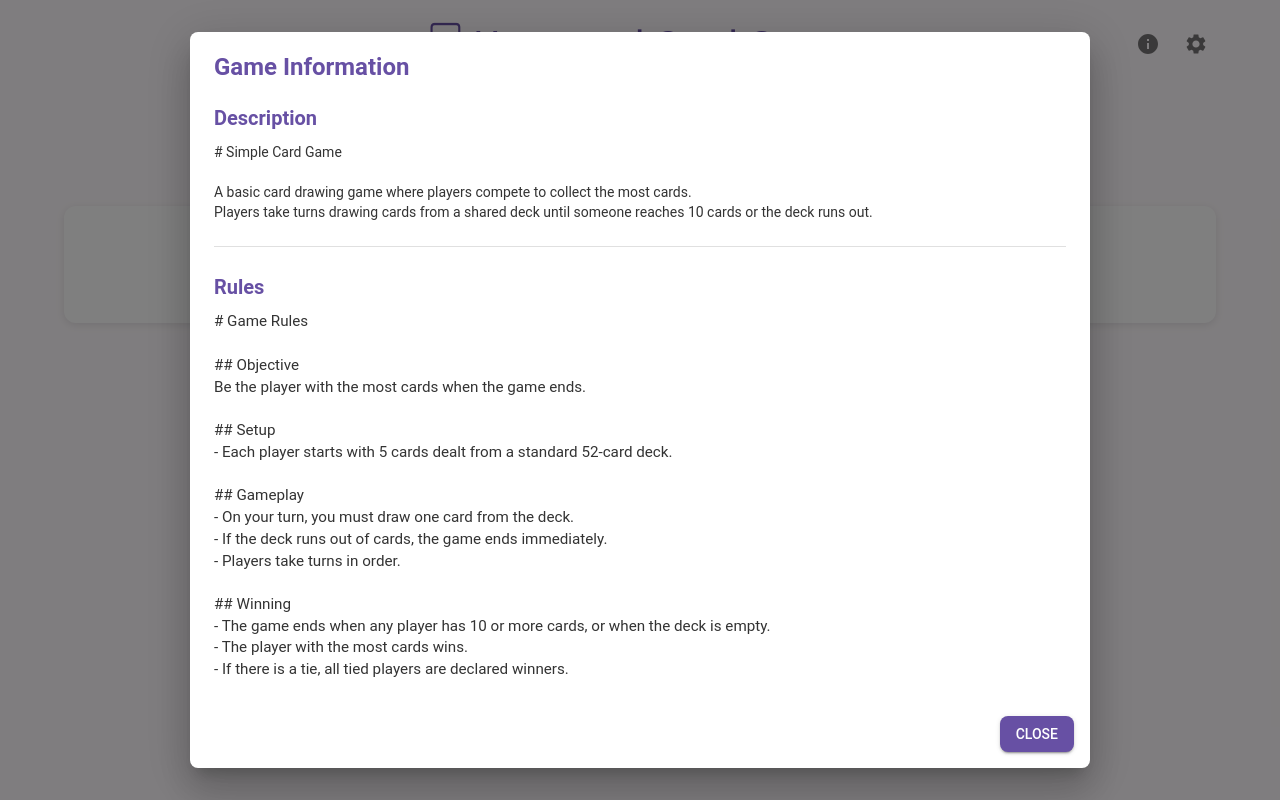
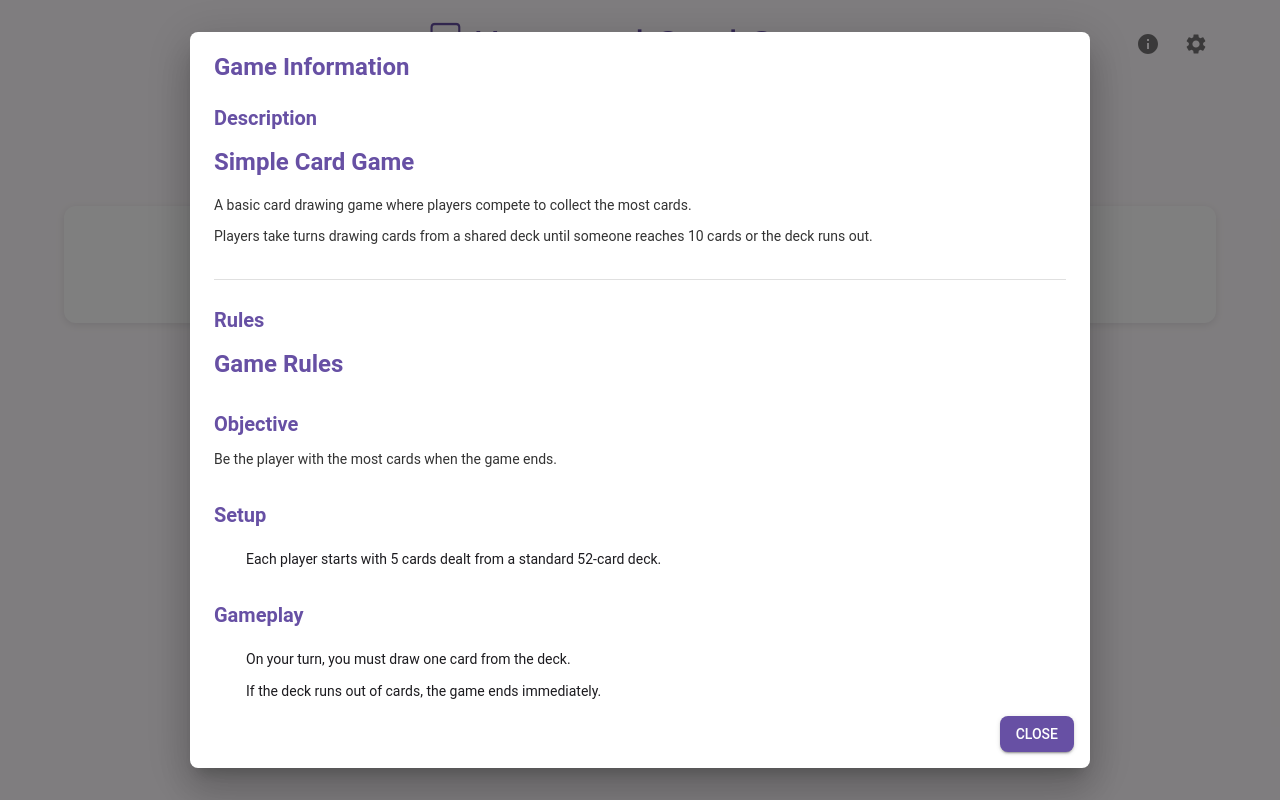
Before and after one commit to codegard1/unnamed-card-game, a React (Vite) app: page / in a window 1280 px wide. Both pictures are taken after a click on the button 1148 px from the left and 44 px from the top of the page. Built offline with nearby package versions, Linux system fonts and the light colour scheme.

Commit message:
Add MarkdownRenderer component for rendering markdown content in GameInfoDialog

```diff
--- a/src/components/GameInfoDialog.tsx
+++ b/src/components/GameInfoDialog.tsx
@@ -11,6 +11,7 @@ import {
   Divider,
 } from '@mui/material';
 import { Game } from '../game';
+import MarkdownRenderer from '../tools/MarkdownRenderer';
 
 interface GameInfoDialogProps {
   open: boolean;
@@ -46,9 +47,7 @@ const GameInfoDialog: React.FC<GameInfoDialogProps> = ({ open, onClose, game })
               <Typography variant="h6" sx={{ fontWeight: 600, mb: 1, color: 'primary.main' }}>
                 Description
               </Typography>
-              <Typography variant="body2" sx={{ whiteSpace: 'pre-wrap', color: '#333' }}>
-                {metadata.description}
-              </Typography>
+              <MarkdownRenderer content={metadata.description} />
             </Box>
 
             <Divider />
@@ -58,13 +57,7 @@ const GameInfoDialog: React.FC<GameInfoDialogProps> = ({ open, onClose, game })
               <Typography variant="h6" sx={{ fontWeight: 600, mb: 1, color: 'primary.main' }}>
                 Rules
               </Typography>
-              <Typography
-                variant="body2"
-                component="div"
-                sx={{ whiteSpace: 'pre-wrap', color: '#333', fontSize: '0.95rem' }}
-              >
-                {metadata.rules}
-              </Typography>
+              <MarkdownRenderer content={metadata.rules} />
             </Box>
 
             <Divider />
--- /dev/null
+++ b/src/tools/MarkdownRenderer.tsx
@@ -0,0 +1,187 @@
+import React from 'react';
+import { Box, Typography, Link, List, ListItem, ListItemText } from '@mui/material';
+
+interface MarkdownRendererProps {
+  content: string;
+}
+
+/**
+ * MarkdownRenderer - A lightweight markdown renderer for React/MUI
+ *
+ * Supports:
+ * - Headings: # Heading 1, ## Heading 2, ### Heading 3
+ * - Bold: **text** or __text__
+ * - Italic: *text* or _text_
+ * - Links: [text](url)
+ * - Unordered lists: - item, * item, + item
+ * - Ordered lists: 1. item, 2. item, etc.
+ * - Line breaks (empty lines create spacing)
+ *
+ * @component
+ * @param content - The markdown string to render
+ */
+const MarkdownRenderer: React.FC<MarkdownRendererProps> = ({ content }) => {
+  const parseMarkdown = (text: string): React.ReactNode[] => {
+    const lines = text.split('\n');
+    const elements: React.ReactNode[] = [];
+    let i = 0;
+
+    while (i < lines.length) {
+      const line = lines[i];
+
+      // Skip empty lines and use them for spacing
+      if (line.trim() === '') {
+        if (i > 0 && i < lines.length - 1) {
+          elements.push(<Box key={`spacer-${i}`} sx={{ height: '0.5rem' }} />);
+        }
+        i++;
+        continue;
+      }
+
+      // Headings
+      const headingMatch = line.match(/^(#{1,3})\s+(.+)$/);
+      if (headingMatch) {
+        const level = headingMatch[1].length;
+        const text = headingMatch[2];
+        const variant = level === 1 ? 'h5' : level === 2 ? 'h6' : 'subtitle1';
+        elements.push(
+          <Typography
+            key={`heading-${i}`}
+            variant={variant}
+            sx={{ fontWeight: 600, color: 'primary.main', mt: 1.5, mb: 1 }}
+          >
+            {renderInlineMarkdown(text)}
+          </Typography>
+        );
+        i++;
+        continue;
+      }
+
+      // Unordered lists
+      const unorderedListMatch = line.match(/^[\s]*[-*+]\s+(.+)$/);
+      if (unorderedListMatch) {
+        const listItems: string[] = [];
+        while (i < lines.length && lines[i].match(/^[\s]*[-*+]\s+(.+)$/)) {
+          const match = lines[i].match(/^[\s]*[-*+]\s+(.+)$/);
+          if (match) {
+            listItems.push(match[1]);
+          }
+          i++;
+        }
+        elements.push(
+          <List
+            key={`list-${i}`}
+            sx={{ pl: 2, py: 0.5, '& .MuiListItem-root': { py: 0.25 } }}
+          >
+            {listItems.map((item, idx) => (
+              <ListItem key={`item-${idx}`} sx={{ display: 'list-item' }}>
+                <ListItemText
+                  primary={renderInlineMarkdown(item)}
+                  primaryTypographyProps={{ variant: 'body2' }}
+                />
+              </ListItem>
+            ))}
+          </List>
+        );
+        continue;
+      }
+
+      // Ordered lists
+      const orderedListMatch = line.match(/^[\s]*\d+\.\s+(.+)$/);
+      if (orderedListMatch) {
+        const listItems: string[] = [];
+        while (i < lines.length && lines[i].match(/^[\s]*\d+\.\s+(.+)$/)) {
+          const match = lines[i].match(/^[\s]*\d+\.\s+(.+)$/);
+          if (match) {
+            listItems.push(match[1]);
+          }
+          i++;
+        }
+        elements.push(
+          <List
+            key={`list-ordered-${i}`}
+            sx={{ pl: 2, py: 0.5, '& .MuiListItem-root': { py: 0.25 } }}
+          >
+            {listItems.map((item, idx) => (
+              <ListItem key={`ordered-item-${idx}`} sx={{ display: 'list-item', listStyleType: 'decimal' }}>
+                <ListItemText
+                  primary={renderInlineMarkdown(item)}
+                  primaryTypographyProps={{ variant: 'body2' }}
+                />
+              </ListItem>
+            ))}
+          </List>
+        );
+        continue;
+      }
+
+      // Regular paragraph
+      elements.push(
+        <Typography
+          key={`para-${i}`}
+          variant="body2"
+          sx={{ mb: 1, color: '#333', lineHeight: 1.6 }}
+        >
+          {renderInlineMarkdown(line)}
+        </Typography>
+      );
+      i++;
+    }
+
+    return elements;
+  };
+
+  const renderInlineMarkdown = (text: string): React.ReactNode => {
+    const parts: React.ReactNode[] = [];
+    let lastIndex = 0;
+
+    // Pattern to match bold, italic, and links
+    const pattern = /(\*\*|__)(.*?)\1|(\*|_)(.*?)\3|\[(.*?)\]\((.*?)\)/g;
+    let match;
+
+    while ((match = pattern.exec(text)) !== null) {
+      // Add text before the match
+      if (match.index > lastIndex) {
+        parts.push(text.substring(lastIndex, match.index));
+      }
+
+      if (match[1]) {
+        // Bold: **text** or __text__
+        parts.push(
+          <strong key={`bold-${match.index}`}>{match[2]}</strong>
+        );
+      } else if (match[3]) {
+        // Italic: *text* or _text_
+        parts.push(
+          <em key={`italic-${match.index}`}>{match[4]}</em>
+        );
+      } else if (match[5]) {
+        // Link: [text](url)
+        parts.push(
+          <Link
+            key={`link-${match.index}`}
+            href={match[6]}
+            target="_blank"
+            rel="noopener noreferrer"
+            sx={{ wordBreak: 'break-all' }}
+          >
+            {match[5]}
+          </Link>
+        );
+      }
+
+      lastIndex = pattern.lastIndex;
+    }
+
+    // Add remaining text
+    if (lastIndex < text.length) {
+      parts.push(text.substring(lastIndex));
+    }
+
+    return parts.length > 0 ? parts : text;
+  };
+
+  return <Box>{parseMarkdown(content)}</Box>;
+};
+
+export default MarkdownRenderer;
--- a/src/tools/index.ts
+++ b/src/tools/index.ts
@@ -1,2 +1,3 @@
 export * from './getSuitSymbol';
 export * from './EventLogger';
+export { default as MarkdownRenderer } from './MarkdownRenderer';
```
